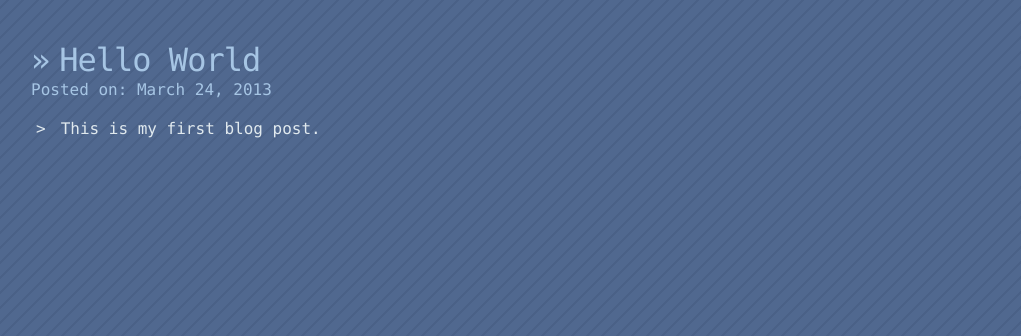
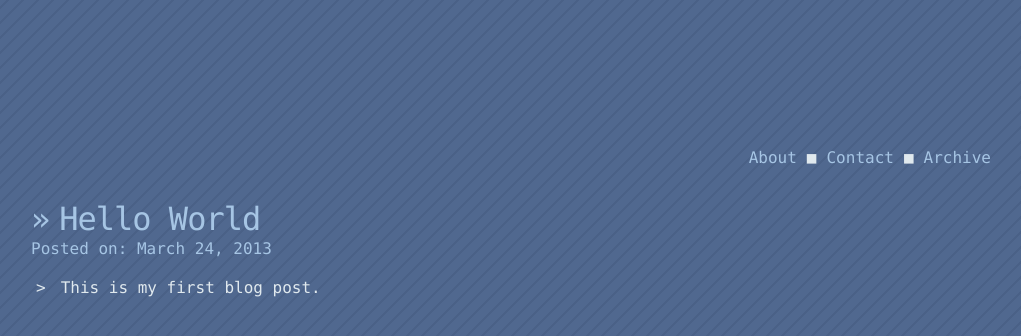
Before and after one commit to webguyian/nanoblog, a plain HTML site: page blog/hello-world.html in a window 1280 px wide. Shown: the whole page, without its empty margins (129-1150 px from the left). Drawn offline with Linux system fonts and the light colour scheme; files that its build step writes are made by us from their sources; files whose address does not match are found by name.

Commit message:
First post

```diff
--- a/blog/hello-world.html
+++ b/blog/hello-world.html
@@ -4,21 +4,25 @@
   <meta charset="utf-8">
   <meta name="viewport" content="width=device-width, initial-scale=1">
   <title>web·guy·ian » Hello World</title>
-  <link rel="stylesheet" type="text/css" href="css/style.css">
+  <link rel="stylesheet" type="text/css" href="/css/style.css">
   <meta name="author" content="Ian Mac">
   <meta name="generator" content="nanoc 3.6.0">
 </head>
 <body>
-  <div class="container">
-    <section class="main">
+	<div class="container">
+		<header>
+			<nav><a href="/about.html">About</a><a href="/contact.html">Contact</a><a href="#">Archive</a></nav>
+		</header>
+		<section class="main">
 
 <article class='post'>
 	<h1>Hello World</h1>
 	<span>Posted on: March 24, 2013</span>
 	<p>This is my first blog post.</p>
+
 </article>
 
-    </section>
-  </div>
+		</section>
+	</div>
 </body>
 </html>
```
Also changed, not shown: index.html (+3 -2 lines).
